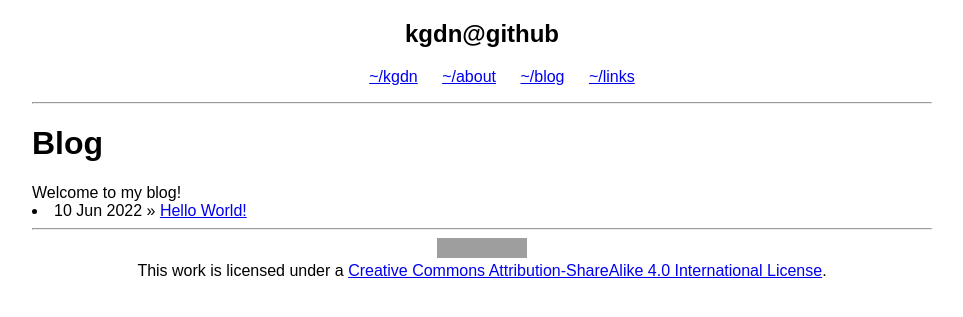
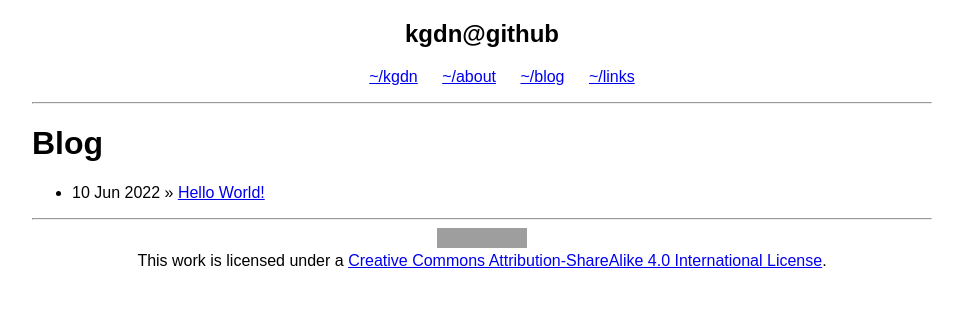
Before and after one commit to kgdn/kgdn.github.io, a Jekyll site: the page built from blog.md, in a window 1280 px wide. Shown: the top 317 px of the page, without its empty margins (158-1121 px from the left). Built offline with Jekyll 4.4.1, drawn with Linux system fonts in a browser that asks for light colours; grey boxes are pictures that could not be loaded.

Commit message:
Update blog layout

```diff
--- a/_layouts/posts.html
+++ b/_layouts/posts.html
@@ -1,10 +1,10 @@
 ---
 layout: default
 title: Blog
-description: Read about my thoughts on development, technology, and life.
 ---
-{{ page.description }}
+<ul class="posts">
 {% for post in site.posts %}
 <li><span>{{ post.date | date_to_string }}</span> » <a href="{{ post.url }}" title="{{ post.title }}">{{
 post.title }}</a></li>
 {% endfor %}
+</ul>
--- a/blog.md
+++ b/blog.md
@@ -5,5 +5,3 @@ layout: posts
 ---
 
 {{ page.description }}
-
-## Blog Posts
```
